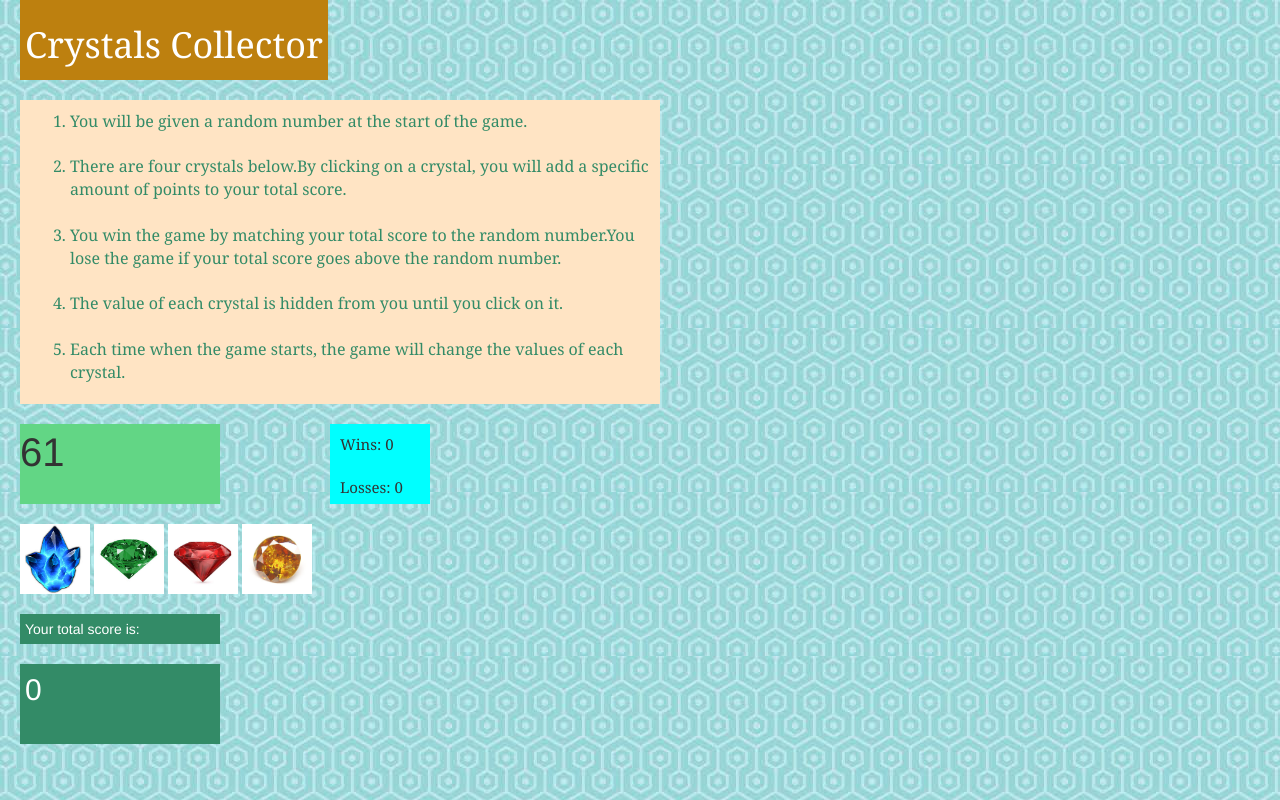
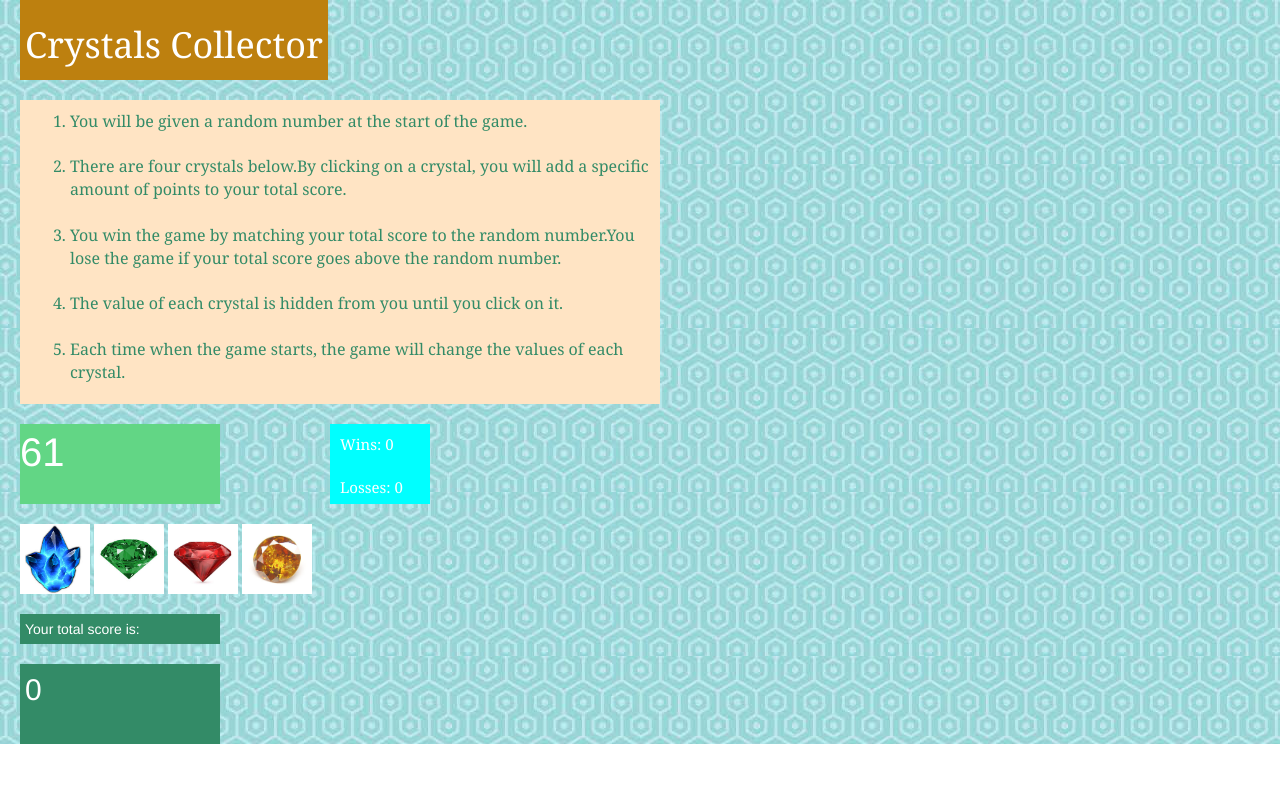
Before and after one commit to ornelahunda/week-4-game, a plain HTML site: page index.html in a window 1280 px wide. Drawn offline with nearby package versions, Linux system fonts and the light colour scheme; files whose address does not match are found by name.

Commit message:
updating

```diff
--- a/assets/css/style.css
+++ b/assets/css/style.css
@@ -1,6 +1,6 @@
-body {
- background: url("/Users/ornelahunda/week-4-game/assets/images/aquapattern.jpeg") ;
- /* background-color: aquamarine !important; */
+.container-fluid {
+ background: url("/Users/ornelahunda/week-4-game/assets/images/aquapattern.jpeg") !important;
+ background-color: aquamarine !important;
  width: 100%;
  height: 100%;
  color: white;
```
